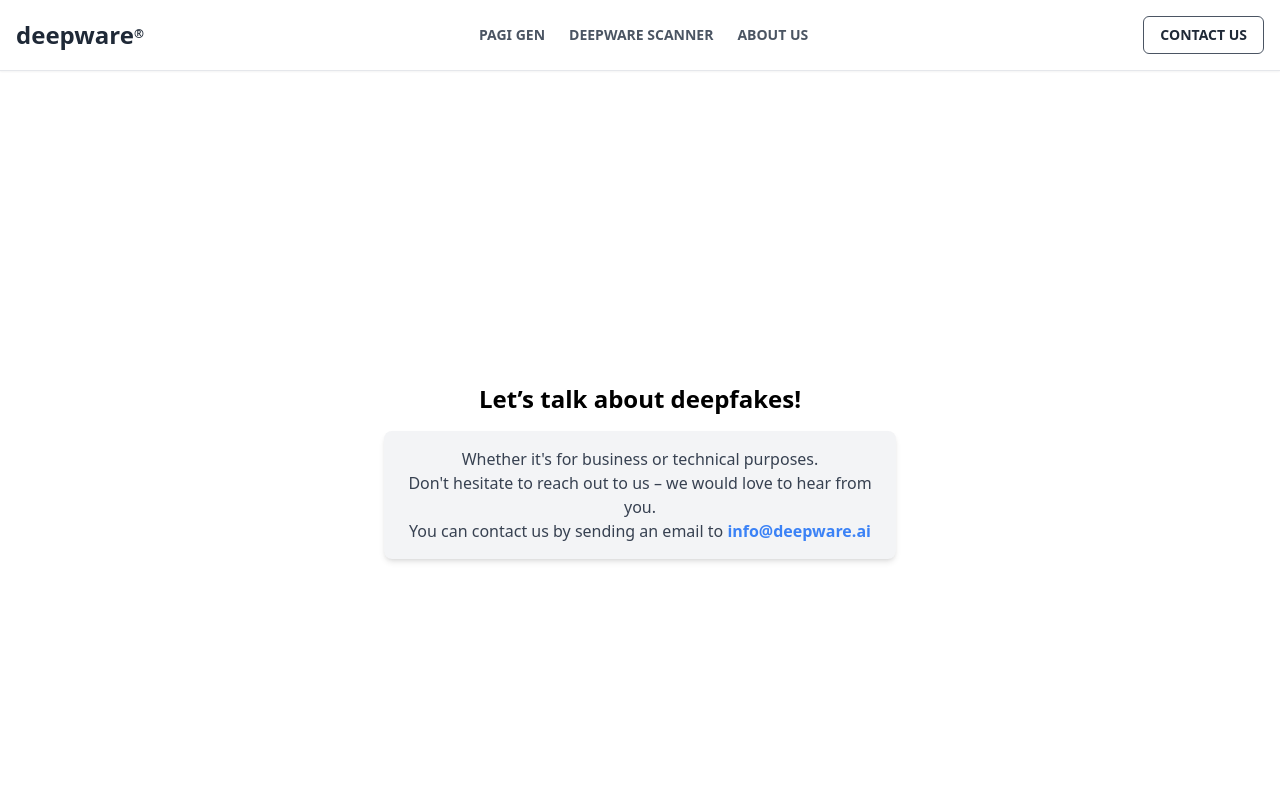
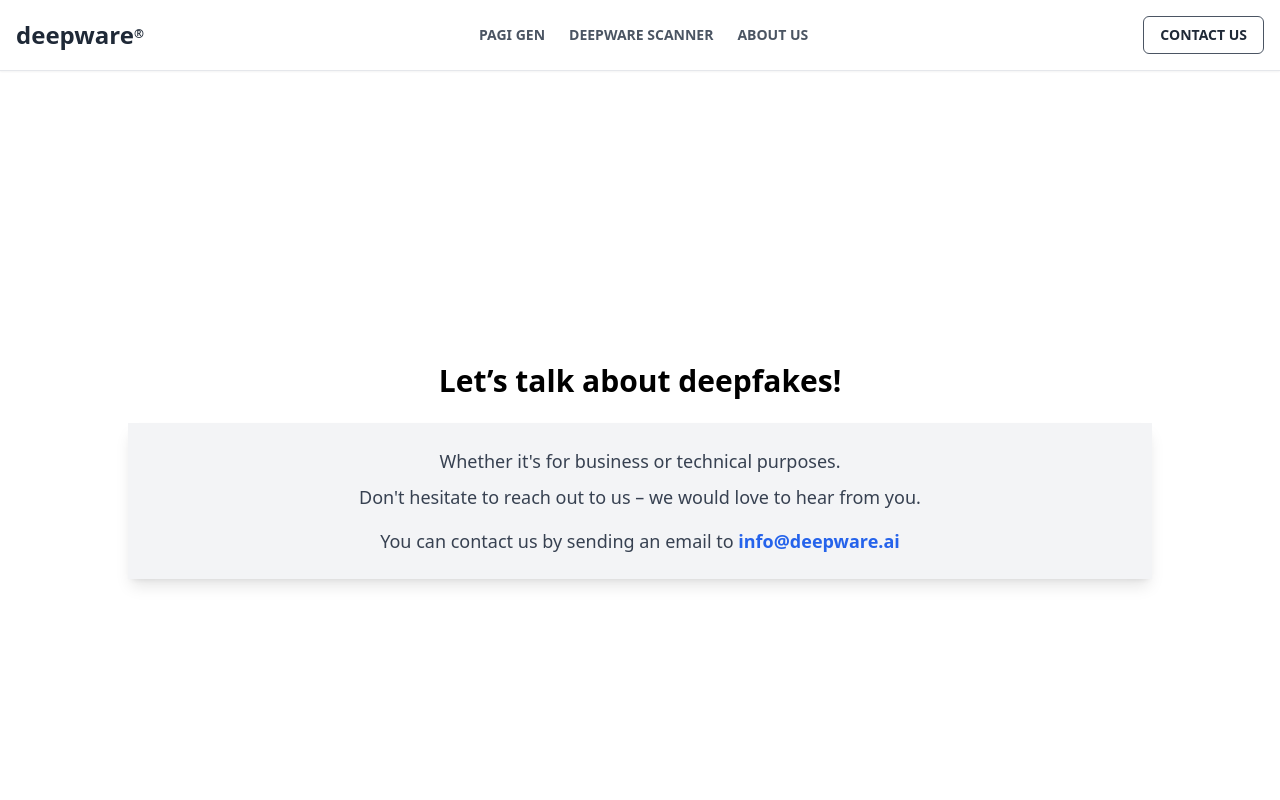
Before and after one commit to Himanshujaglyan/Rahul-Project, a React (Vite) app: page /contact-us in a window 1280 px wide. Shown: the top 800 px of the page. Built offline with nearby package versions, Linux system fonts and the light colour scheme.

Commit message:
middle container change

```diff
--- a/src/ContactUs.jsx
+++ b/src/ContactUs.jsx
@@ -1,13 +1,13 @@
 const ContactUs = () => {
     return (
-        <div className="flex flex-col items-center justify-center min-h-screen p-4">
-            <h1 className="text-2xl font-bold mb-4">Let’s talk about deepfakes!</h1>
-            <div className="bg-gray-100 p-4 rounded-lg shadow-md text-center max-w-lg">
-                <p className="text-gray-700">Whether it's for business or technical purposes.</p>
-                <p className="text-gray-700">Don't hesitate to reach out to us – we would love to hear from you.</p>
-                <p className="text-gray-700">
+        <div className="flex flex-col items-center justify-center min-h-screen p-6">
+            <h1 className="text-3xl font-bold mb-6">Let’s talk about deepfakes!</h1>
+            <div className="bg-gray-100 p-6  shadow-lg text-center w-11/12 max-w-screen-lg">
+                <p className="text-gray-700 text-lg mb-2">Whether it's for business or technical purposes.</p>
+                <p className="text-gray-700 text-lg mb-4">Don't hesitate to reach out to us – we would love to hear from you.</p>
+                <p className="text-gray-700 text-lg">
                     You can contact us by sending an email to
-                    <a href="mailto:info@deepware.ai" className="text-blue-500 font-semibold"> info@deepware.ai</a>
+                    <a href="mailto:info@deepware.ai" className="text-blue-600 font-semibold"> info@deepware.ai</a>
                 </p>
             </div>
         </div>
```
